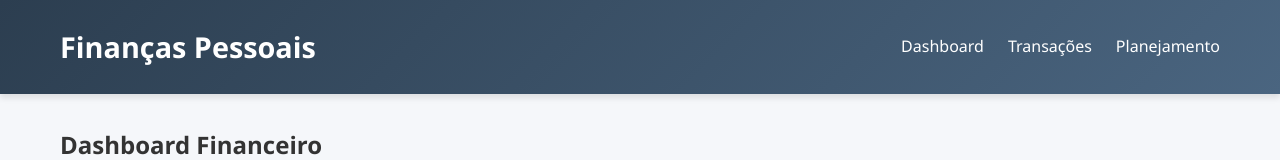
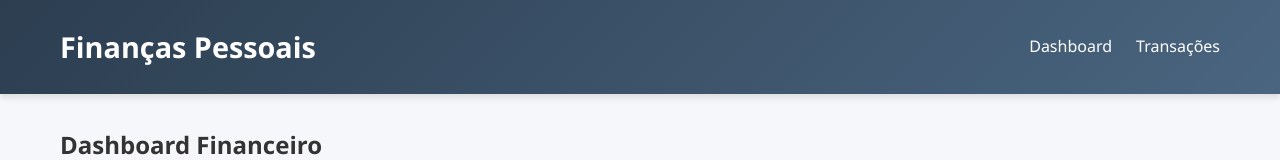
Before and after one commit to xavier-joaobx/Projeto-app-financas-testes, a plain HTML site: page index.html in a window 1280 px wide. Shown: the top 160 px of the page. Drawn offline with nearby package versions, Linux system fonts and the light colour scheme.

Commit message:
Update index.html

```diff
--- a/index.html
+++ b/index.html
@@ -16,7 +16,7 @@
                     <ul>
                         <li><a href="#dashboard">Dashboard</a></li>
                         <li><a href="transacoes.html">Transações</a></li>
-                        <li><a href="#planning">Planejamento</a></li>
+
                     </ul>
                 </nav>
             </div>
```
